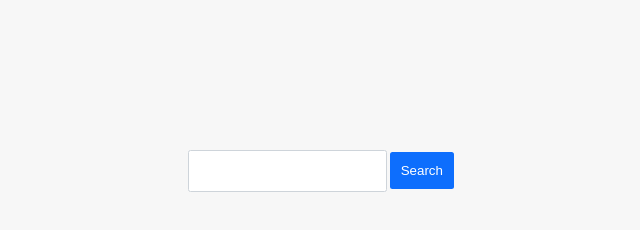
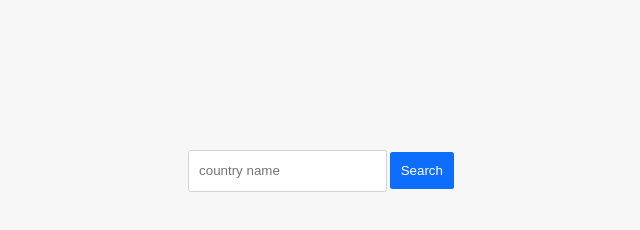
Before and after one commit to juanzhi0322/countries_facts, a plain HTML site: page index.html in a window 1280 px wide. Shown: the full height of the page, 319-959 px from the left. Drawn offline with Linux system fonts and the light colour scheme.

Commit message:
Update index.html

```diff
--- a/index.html
+++ b/index.html
@@ -9,7 +9,7 @@
   <body>
     <main class="container">
       <div>
-        <input class="input" />
+        <input class="input" placeholder="country name" />
         <button class="btn search">Search</button>
       </div>
       <h1 class="error-msg">Something went wrong</h1>
```
